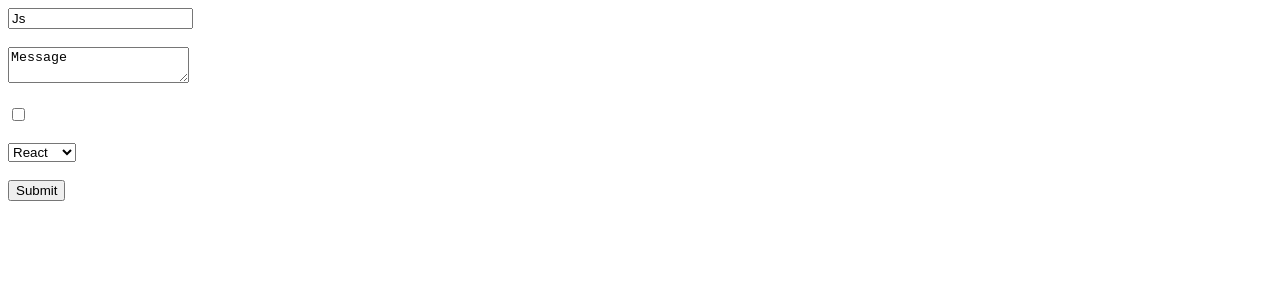
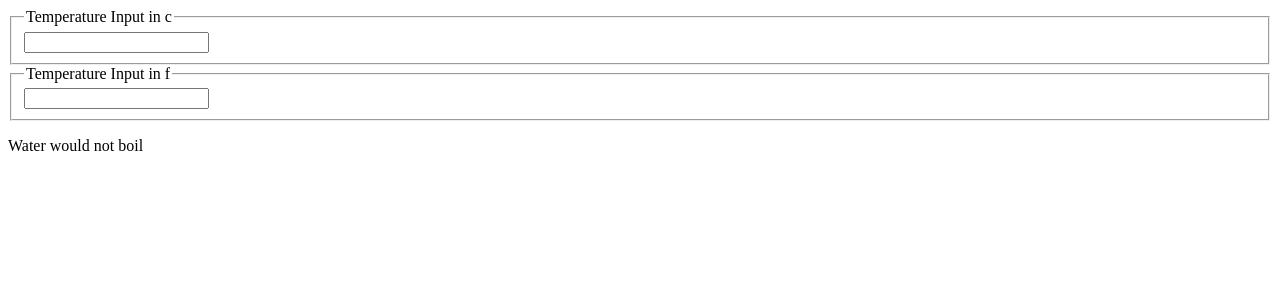
Before and after one commit to golammostafa13/react-with-sumit, a React (Create React App) app: page / in a window 1280 px wide. Shown: the top 300 px of the page. Built offline with nearby package versions, Linux system fonts and the light colour scheme; the HTML template or start-up script is replaced by a standard one.

Commit message:
lift state management

```diff
--- a/src/App.js
+++ b/src/App.js
@@ -1,11 +1,16 @@
 // import ClockList from './components/ClockList';
-import Form from './components/Form';
+// import Form from './components/Form';
+
+import Calculator from './components/Calculator';
+
+// import TemperatureInput from './components/TemperatureInput';
 
 function App() {
     return (
         <div>
             {/* <ClockList /> */}
-            <Form />
+            {/* <Form /> */}
+            <Calculator />
         </div>
     );
 }
--- /dev/null
+++ b/src/components/BoilingVerdict.js
@@ -0,0 +1,6 @@
+export default function BoilingVerdict({ temperature }) {
+    if (temperature >= 100) {
+        return <p>Water would boil</p>;
+    }
+    return <p>Water would not boil</p>;
+}
--- /dev/null
+++ b/src/components/Calculator.js
@@ -0,0 +1,29 @@
+/* eslint-disable react/no-unused-state */
+import React from 'react';
+import BoilingVerdict from './BoilingVerdict';
+import TemperatureInput from './TemperatureInput';
+
+export default class Calculator extends React.Component {
+    state = {
+        temperature: '',
+        scale: '',
+    };
+
+    handleInput = (e, scale) => {
+        this.setState({
+            temperature: e.target.value,
+            scale,
+        });
+    };
+
+    render() {
+        const { temperature } = this.state;
+        return (
+            <>
+                <TemperatureInput scale="c" onChangeInput={this.handleInput} />
+                <TemperatureInput scale="f" onChangeInput={this.handleInput} />
+                <BoilingVerdict temperature={temperature} />
+            </>
+        );
+    }
+}
--- /dev/null
+++ b/src/components/TemperatureInput.js
@@ -0,0 +1,8 @@
+export default function TemperatureInput({ temperature, scale, onChangeInput }) {
+    return (
+        <fieldset>
+            <legend>Temperature Input in {scale}</legend>
+            <input type="number" value={temperature} onChange={(e) => onChangeInput(e, scale)} />
+        </fieldset>
+    );
+}
```
